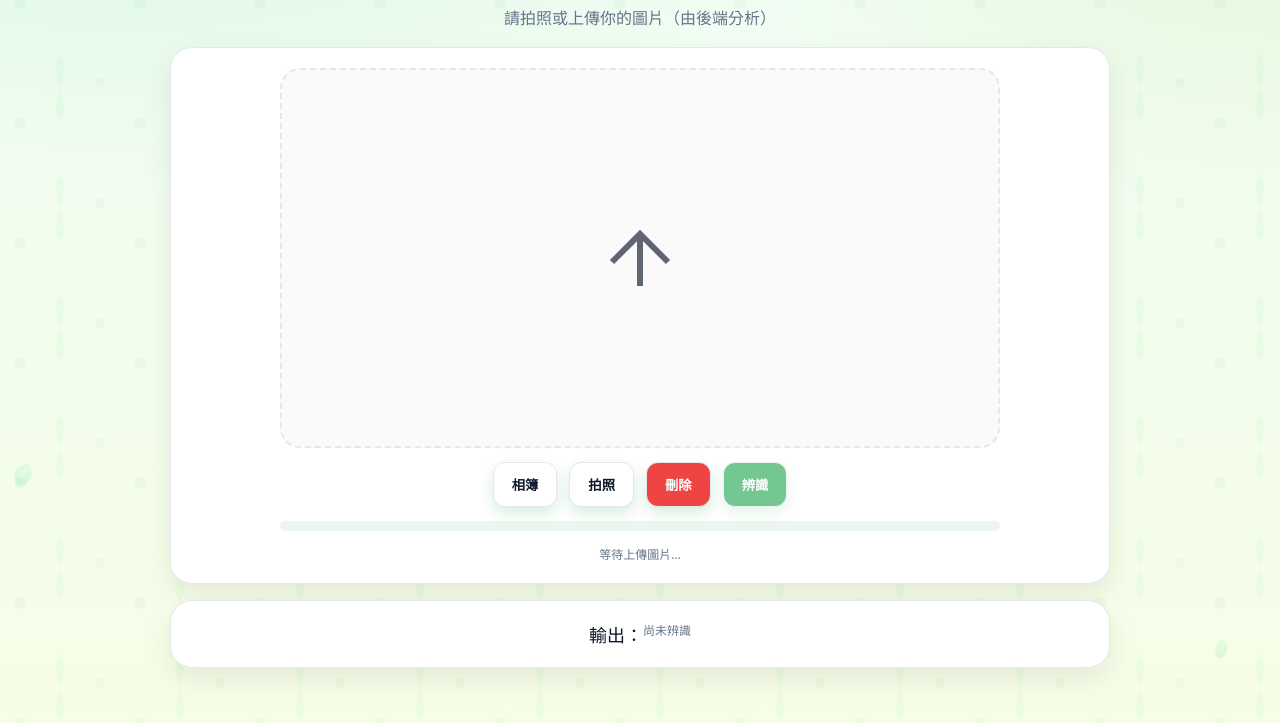
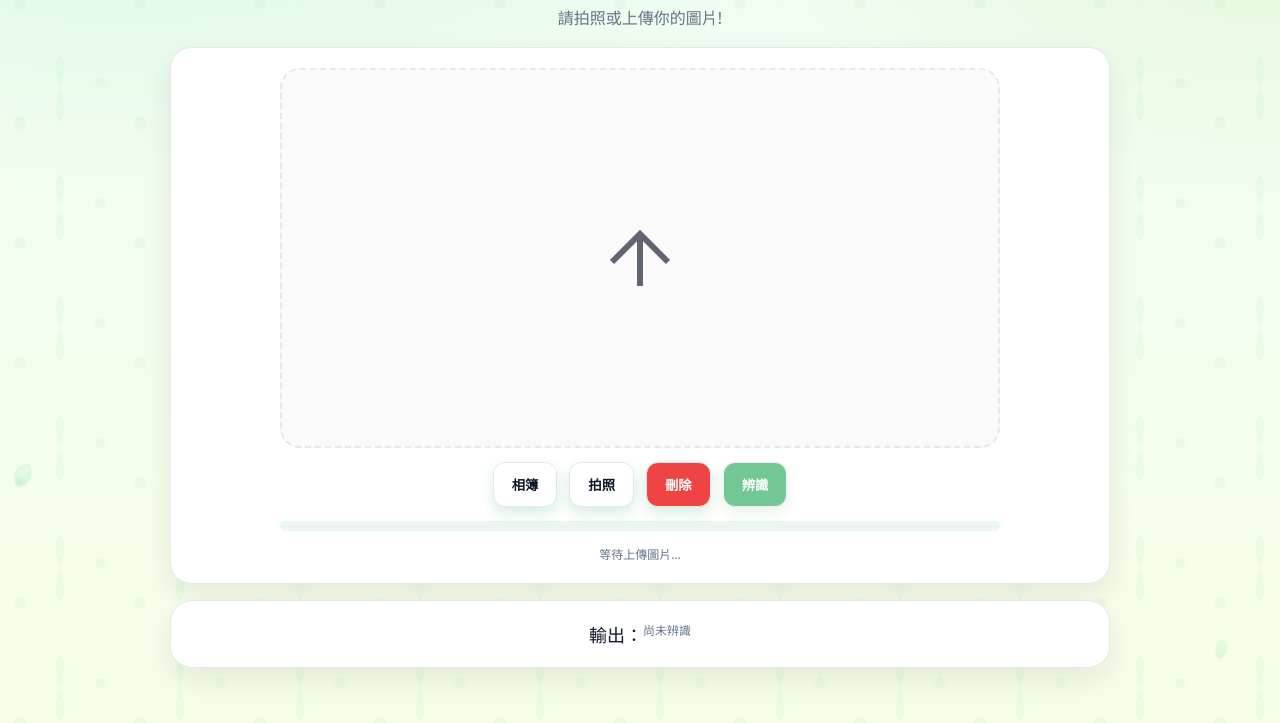
Before and after one commit to Chen-538/waste-backend, a plain HTML site: page docs/index.html in a window 1280 px wide. Shown: the part 77-800 px from the top of the page. Drawn offline with Linux system fonts and the light colour scheme.

Commit message:
Update index.html

```diff
--- a/docs/index.html
+++ b/docs/index.html
@@ -4,7 +4,7 @@
   <meta charset="utf-8" />
   <meta name="viewport" content="width=device-width, initial-scale=1" />
   <title>環保辨識器</title>
-  <meta name="description" content="請拍照或上傳圖片，後端以 OpenAI 分析回傳分類結果（前端不含任何金鑰）。" />
+  <meta name="description" content="請拍照或上傳圖片，他是一個幫你辨別你可能不清楚他在環保是甚麼分類的網站!。" />
   <style>
     /* ====== Theme ====== */
     :root{
@@ -76,7 +76,7 @@
 
   <div class="container" style="position:relative; z-index:1">
     <h1 class="center">環保辨識器</h1>
-    <div class="subtitle">請拍照或上傳你的圖片（由後端分析）</div>
+    <div class="subtitle">請拍照或上傳你的圖片!</div>
 
     <div class="card stack center">
       <div id="drop" class="drop" aria-label="上傳區">
```
